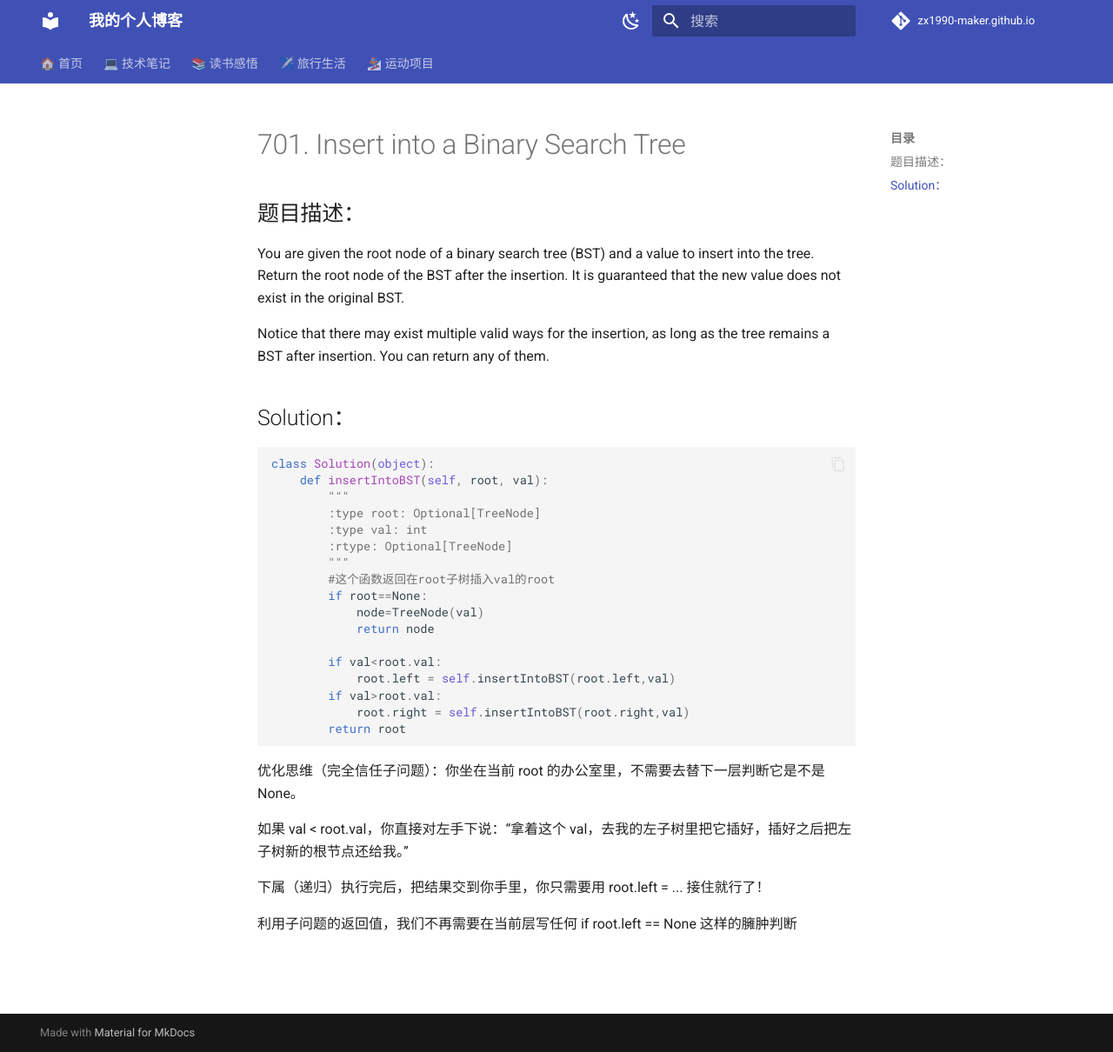
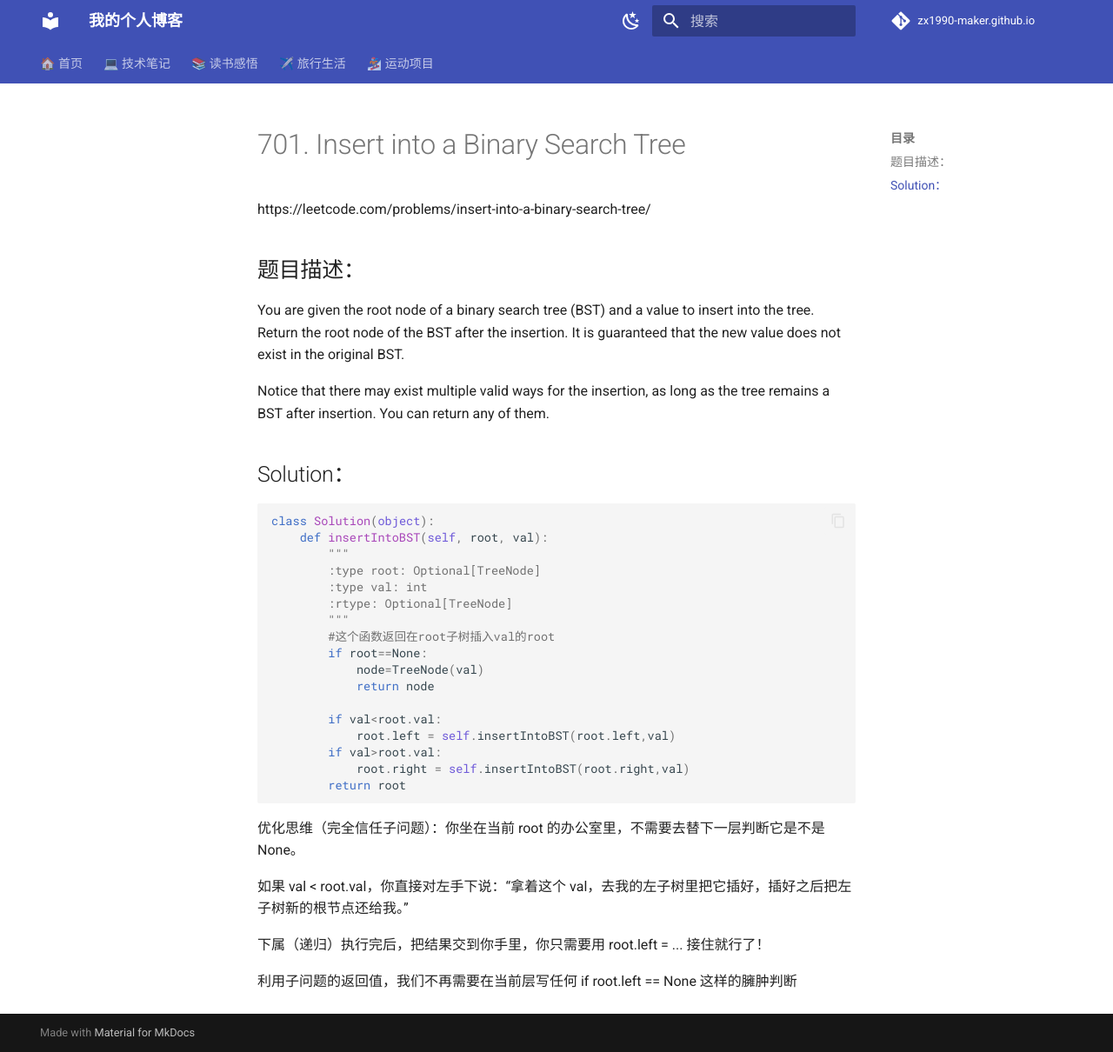
Before and after one commit to zx1990-maker/zx1990-maker.github.io, an MkDocs documentation site: the page built from docs/TECH/Leetcode/701. Insert into a Binary Search Tree.md, in a window 1280 px wide and 1210 px high. Shown: the whole window at 87% size. Built offline with MkDocs 1.6.1 and Material for MkDocs 9.7.7, drawn with Linux system fonts in a browser that asks for light colours; comment, search, counter and statistics services are not loaded; some of the changed lines change nothing that is shown.

Commit message:
Update 701. Insert into a Binary Search Tree.md

```diff
--- a/docs/TECH/Leetcode/701. Insert into a Binary Search Tree.md
+++ b/docs/TECH/Leetcode/701. Insert into a Binary Search Tree.md
@@ -1,4 +1,5 @@
 # 701. Insert into a Binary Search Tree
+https://leetcode.com/problems/insert-into-a-binary-search-tree/
 ## 题目描述：
 You are given the root node of a binary search tree (BST) and a value to insert into the tree. Return the root node of the BST after the insertion. It is guaranteed that the new value does not exist in the original BST.
 
```
